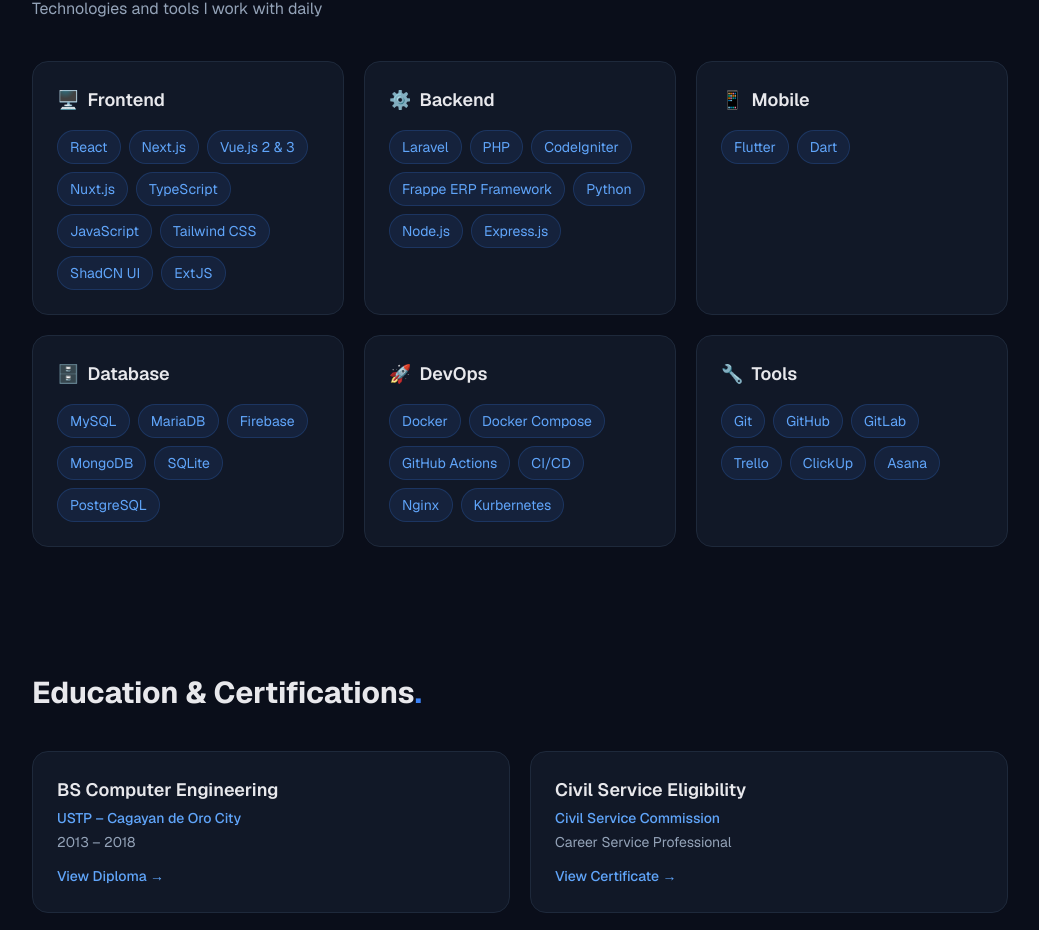
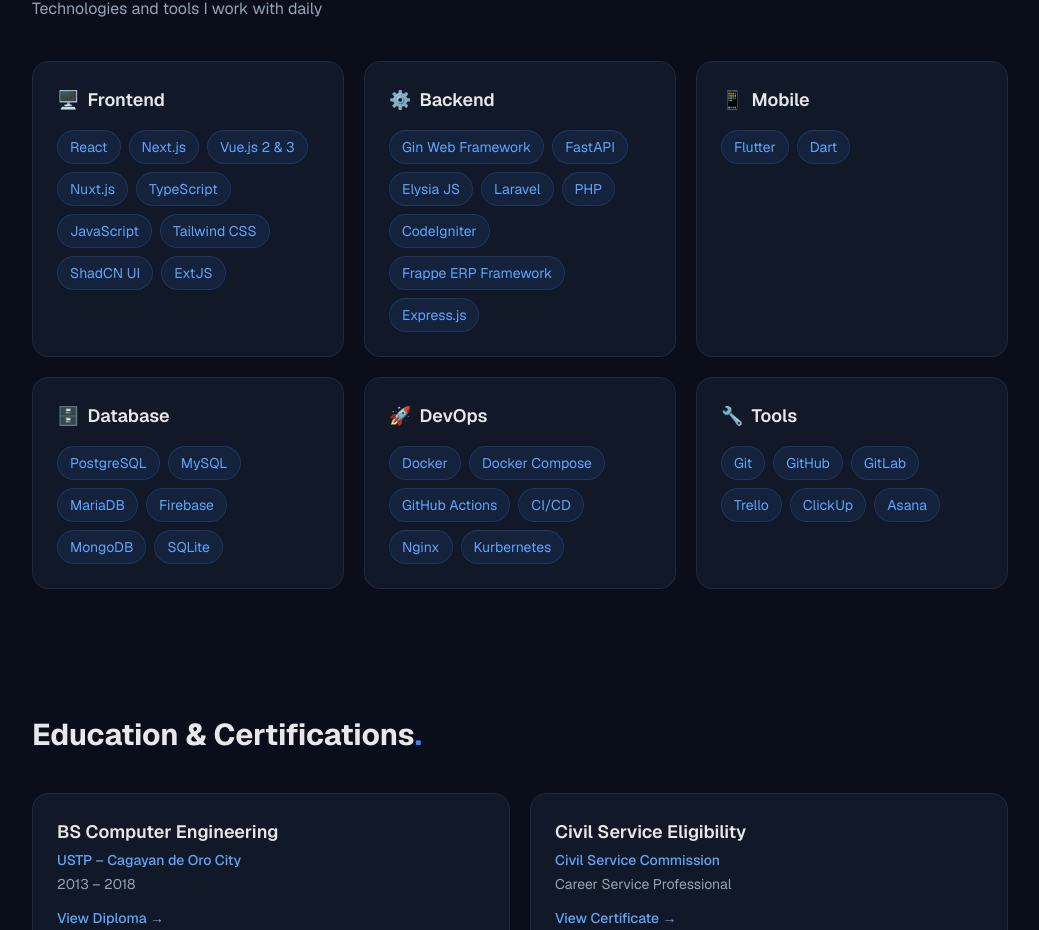
Before and after one commit to aonoexercist/my-portfolio, a Next.js app: page / in a window 1280 px wide. Shown: the part 3172-4102 px from the top of the page, without its empty margins (120-1159 px from the left). Built offline with nearby package versions, Linux system fonts and the light colour scheme.

Commit message:
Update tech stack to include Gin Web Framework and FastAPI; reorder database skills

```diff
--- a/app/page.tsx
+++ b/app/page.tsx
@@ -85,7 +85,7 @@
   {
     icon: "⚙️",
     title: "Backend",
-    skills: ["Laravel", "PHP", "CodeIgniter", "Frappe ERP Framework", "Python", "Node.js", "Express.js"],
+    skills: ["Gin Web Framework", "FastAPI", "Elysia JS", "Laravel", "PHP", "CodeIgniter", "Frappe ERP Framework", "Express.js"],
   },
   {
     icon: "📱",
@@ -95,7 +95,7 @@
   {
     icon: "🗄️",
     title: "Database",
-    skills: ["MySQL", "MariaDB", "Firebase", "MongoDB", "SQLite", "PostgreSQL"],
+    skills: ["PostgreSQL", "MySQL", "MariaDB", "Firebase", "MongoDB", "SQLite"],
   },
   {
     icon: "🚀",
```
